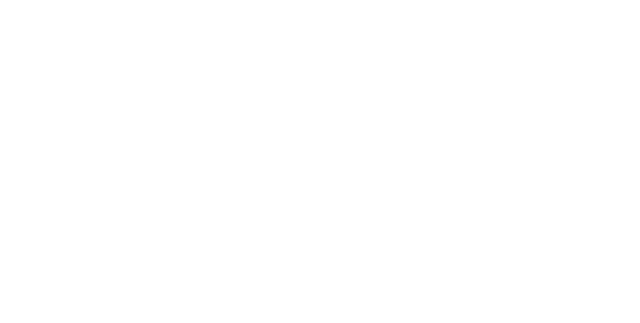
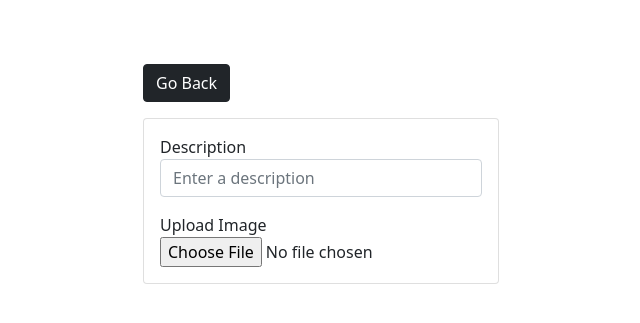
Before and after one commit to wairimukanene/nishy-galley, a Django app: page /add/ in a window 1280 px wide. Before the commit the part shown is empty. Shown: the top 323 px of the page, without its empty margins (319-959 px from the left). Run offline with Django 3.2, Linux system fonts and the light colour scheme.

Commit message:
commit26-added a form tag to add photos

```diff
--- a/galley/templates/galley/add.html
+++ b/galley/templates/galley/add.html
@@ -4,9 +4,34 @@
   <meta charset="UTF-8">
   <meta http-equiv="X-UA-Compatible" content="IE=edge">
   <meta name="viewport" content="width=device-width, initial-scale=1.0">
-  <title>Document</title>
+  <title>Add Photo</title>
+  <link href="https://cdn.jsdelivr.net/npm/bootstrap@5.0.2/dist/css/bootstrap.min.css" rel="stylesheet" integrity="sha384-EVSTQN3/azprG1Anm3QDgpJLIm9Nao0Yz1ztcQTwFspd3yD65VohhpuuCOmLASjC" crossorigin="anonymous">
+
 </head>
-<body>
+<body class="m-5">
+  <div class="container">
+    <div class="row justify-content-center">
+      <div class="col-md-4">
+          <a  href="{% url 'galley' %}" class="btn btn-dark my-3">Go Back</a>
+        <div class="card">
+          <form>
+            <div class="form-group m-3">
+              <label>Description</label>
+              <input type="text"  placeholder="Enter a description" class="form-control">
+            </div>
+            <div class="form-group m-3">
+              <label>Upload Image</label>
+              <input type="file" class="form-control-file">
+            </div>
+          </form>
+
+        </div>
+
+      </div>
+    </div>
+
+  </div>
+
 
 </body>
 </html>
```
